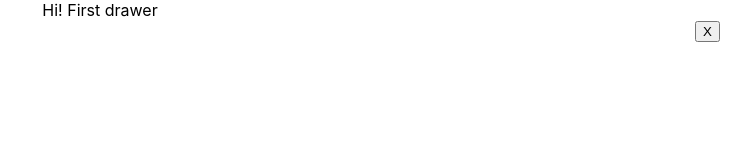
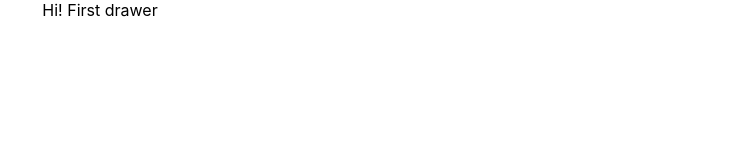
Before and after one commit to wahleric/react-stackable-drawers, a React (Create React App) app: page / in a window 1280 px wide. Both pictures are taken after a click on the button "Open Drawer". Shown: the top 160 px of the page, without its empty margins (540-1280 px from the left). Built offline with nearby package versions, Linux system fonts and the light colour scheme; the HTML template or start-up script is replaced by a standard one.

Commit message:
Add close button config option

```diff
--- a/src/App.js
+++ b/src/App.js
@@ -4,6 +4,7 @@ import StackableDrawers, { drawerBus } from './component/StackableDrawers';
 function testAddDrawer() {
   drawerBus.openDrawer(<div>Hi! First drawer</div>, {
     mount:'left',
+    showClose: false,
     callback: (drawerData) => {
       console.log('Hey, it worked');
     }
--- a/src/component/StackableDrawers.jsx
+++ b/src/component/StackableDrawers.jsx
@@ -17,11 +17,14 @@ function Drawer(props) {
     }
 
     let options = props.options || {};
+    let drawerButtons = !options.showClose ? <></> :
+        (<div className="drawer-buttons">
+            <button className="close-button" onClick={closeDrawer}>X</button>
+        </div>)
+
     return (
         <div ref={drawerRef} className={`drawer ${options.mount}`}>
-            <div className="drawer-buttons">
-            <button className="close-button" onClick={closeDrawer}>X</button>
-        </div>
+            {drawerButtons}
             {props.children}
         </div>
     );
@@ -41,7 +44,8 @@ export default class StackableDrawers extends React.Component {
         return {
             animate: typeof options.animate === 'boolean' ? options.animate : true,
             mount: ['top', 'right', 'bottom', 'left'].includes(options.mount) ? options.mount : 'top',
-            callback: options.callback instanceof Function ? options.callback : null
+            callback: options.callback instanceof Function ? options.callback : null,
+            showClose: typeof options.showClose === 'boolean' ? options.showClose : true
         };
      }
 
```
Also changed, not shown: 1 other file (tests, documents, lock files or other folders).
